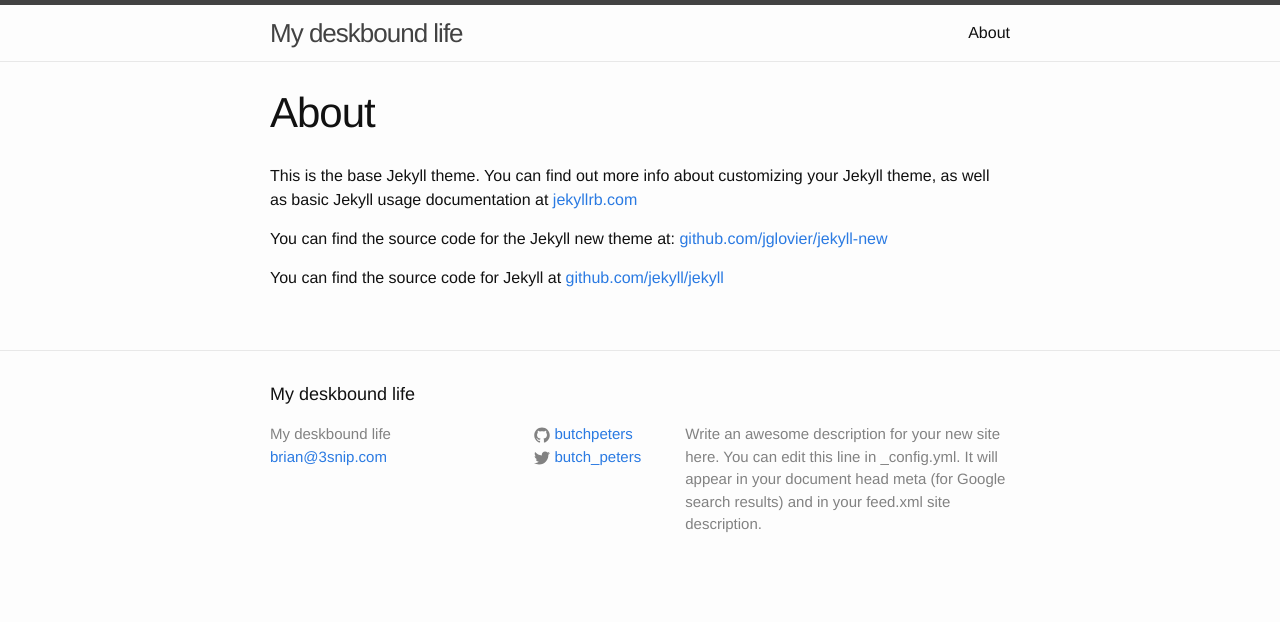
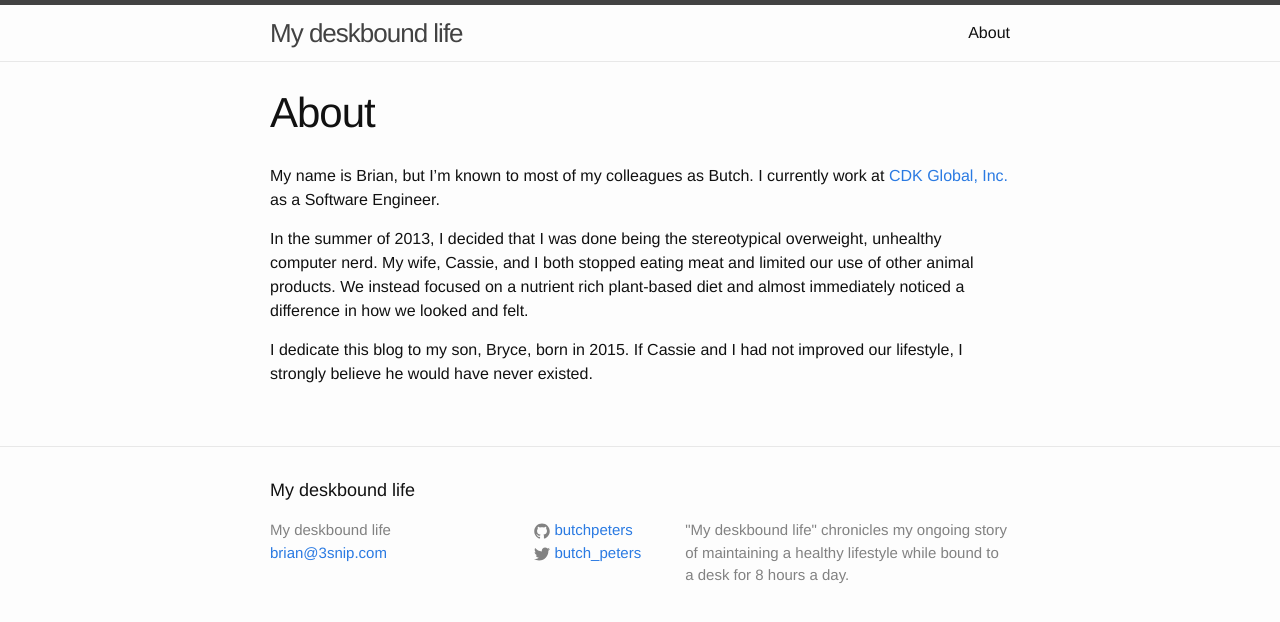
Before and after one commit to butchpeters/mydeskboundlife, a Jekyll site: the page built from about.md, in a window 1280 px wide. Shown: the top 622 px of the page. Built offline with Jekyll 4.4.1, drawn with Linux system fonts in a browser that asks for light colours.

Commit message:
updated about and description

```diff
--- a/_config.yml
+++ b/_config.yml
@@ -1,10 +1,9 @@
 # Site settings
 title: My deskbound life
 email: brian@3snip.com
-description: > # this means to ignore newlines until "baseurl:"
-  Write an awesome description for your new site here. You can edit this
-  line in _config.yml. It will appear in your document head meta (for
-  Google search results) and in your feed.xml site description.
+description: >
+  "My deskbound life" chronicles my ongoing story of maintaining a healthy lifestyle
+  while bound to a desk for 8 hours a day.
 baseurl: "/mydeskboundlife/" # the subpath of your site, e.g. /blog/
 url: "http://butchpeters.github.io" # the base hostname & protocol for your site
 twitter_username: butch_peters
--- a/about.md
+++ b/about.md
@@ -4,8 +4,8 @@ title: About
 permalink: /about/
 ---
 
-This is the base Jekyll theme. You can find out more info about customizing your Jekyll theme, as well as basic Jekyll usage documentation at [jekyllrb.com](http://jekyllrb.com/)
+My name is Brian, but I'm known to most of my colleagues as Butch. I currently work at [CDK Global, Inc.](http://www.cdkglobal.com) as a Software Engineer.
 
-You can find the source code for the Jekyll new theme at: [github.com/jglovier/jekyll-new](https://github.com/jglovier/jekyll-new)
+In the summer of 2013, I decided that I was done being the stereotypical overweight, unhealthy computer nerd. My wife, Cassie, and I both stopped eating meat and limited our use of other animal products. We instead focused on a nutrient rich plant-based diet and almost immediately noticed a difference in how we looked and felt.
 
-You can find the source code for Jekyll at [github.com/jekyll/jekyll](https://github.com/jekyll/jekyll)
+I dedicate this blog to my son, Bryce, born in 2015. If Cassie and I had not improved our lifestyle, I strongly believe he would have never existed.
```
